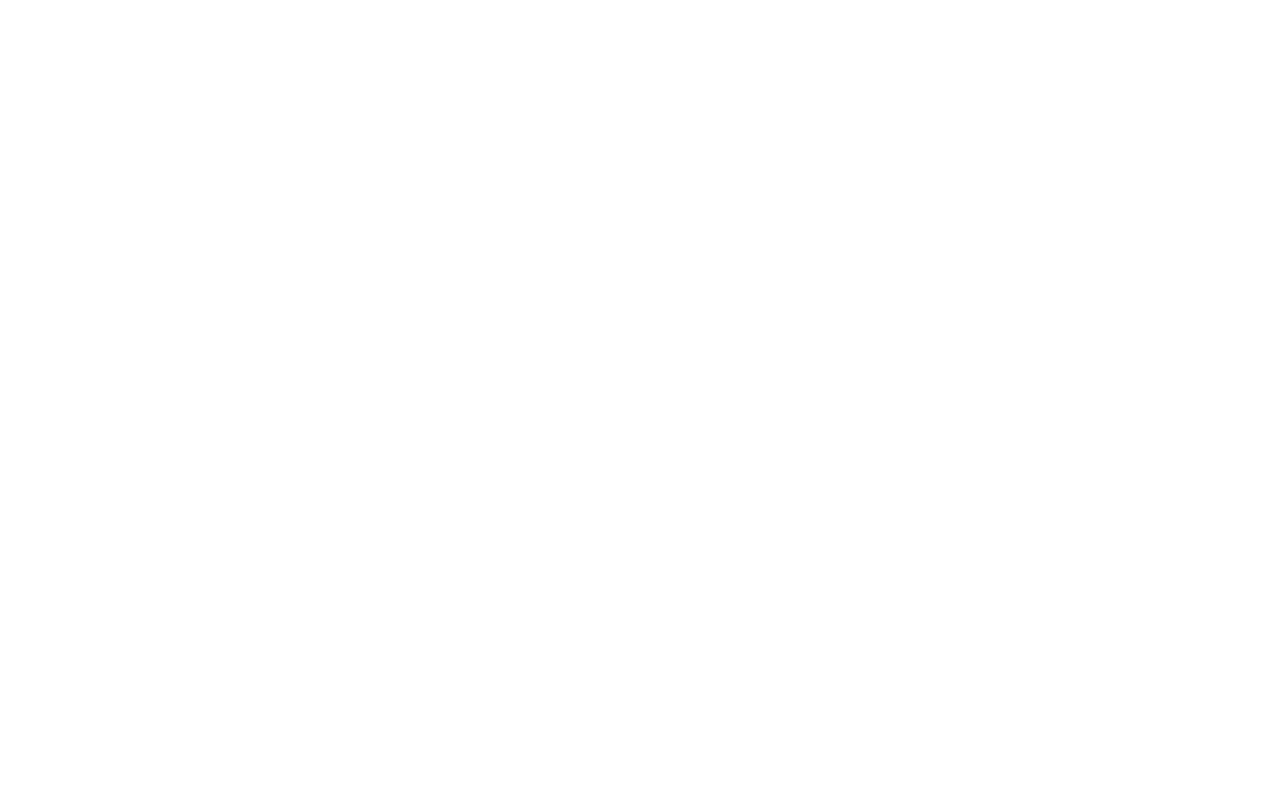
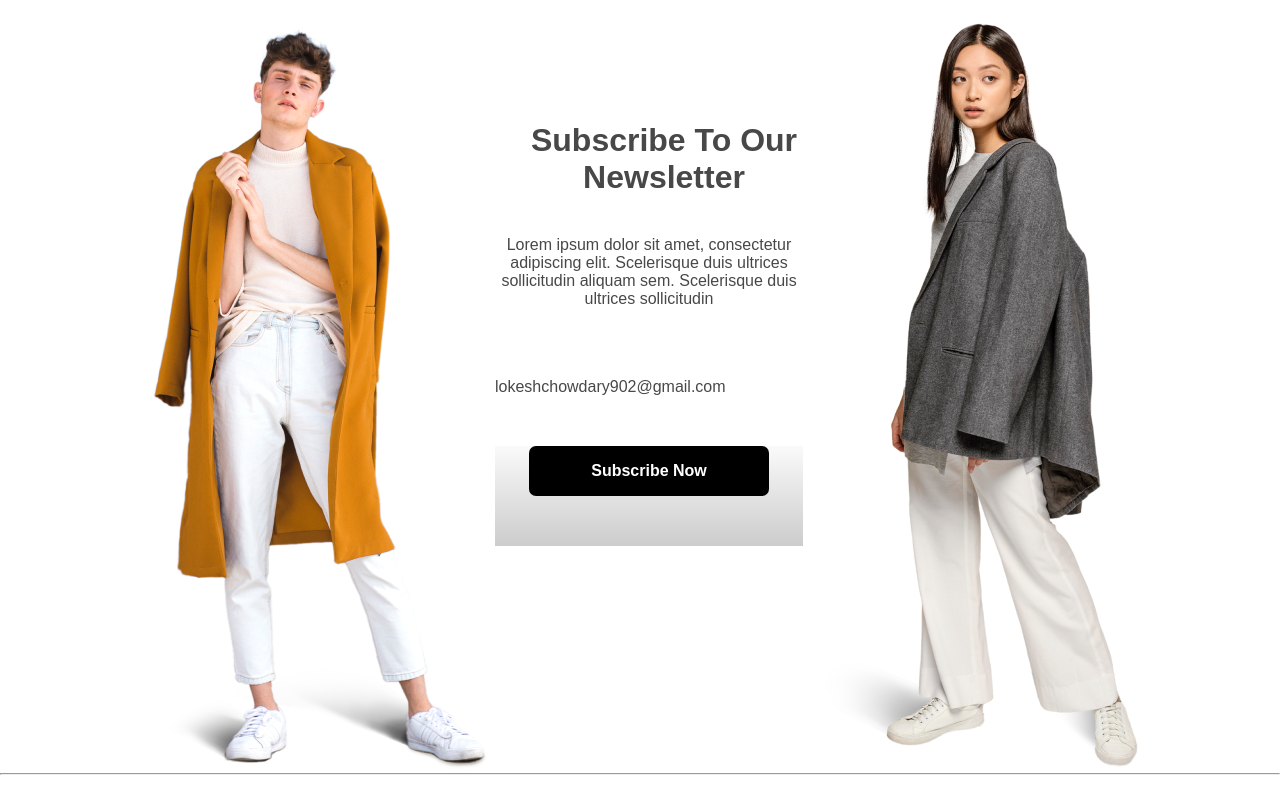
Before and after one commit to lokesh-7977/Castro-Cart, a React (Create React App) app in the folder client/: page / in a window 1280 px wide. Shown: the part 1180-1980 px from the top of the page. Before the commit the page ends 1170 px from the top, so only its background shows below. Built offline with nearby package versions, Linux system fonts and the light colour scheme; a web font is replaced by a local one.

Commit message:
"Add Footer and Subscribers components to App.js"

```diff
--- a/client/src/App.js
+++ b/client/src/App.js
@@ -3,6 +3,8 @@
 import Navbar from './Components/Navbar/Navbar'
 import Landing from './Components/Landing/Landing'
 import Brands from './Components/BrandBars/Brands'
+import Footer from './Components/Footer/Footer'
+import Subscribers from './Components/Subsribers/Subscribers'
 // import Deals from './Components/Deals/Deals'
 
 const App = () => {
@@ -12,6 +14,8 @@
        <Landing />
        <Brands />
       {/* <Deals />  */}
+      <Subscribers />
+      <Footer/>
     </>
 
   )
```
